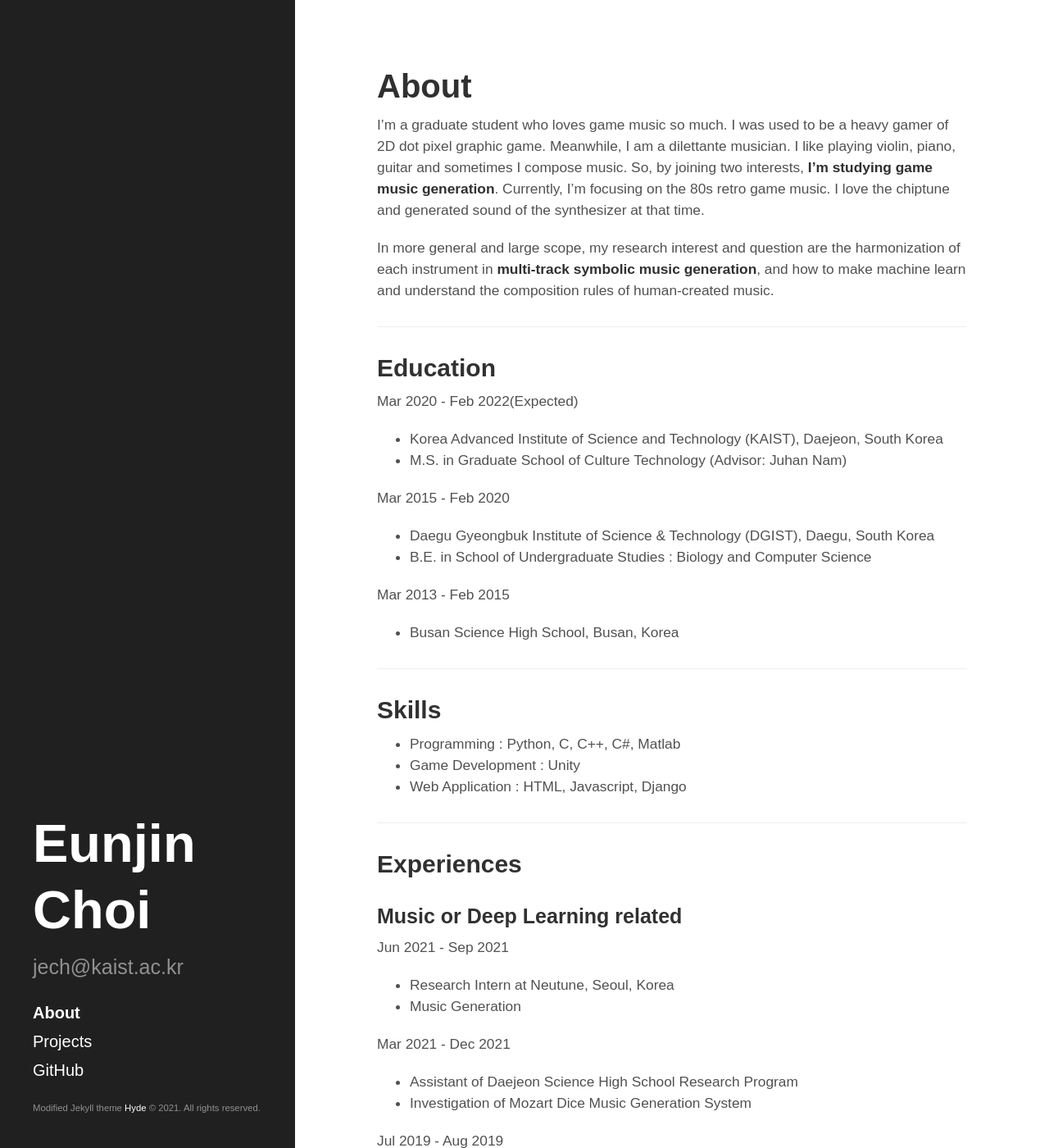
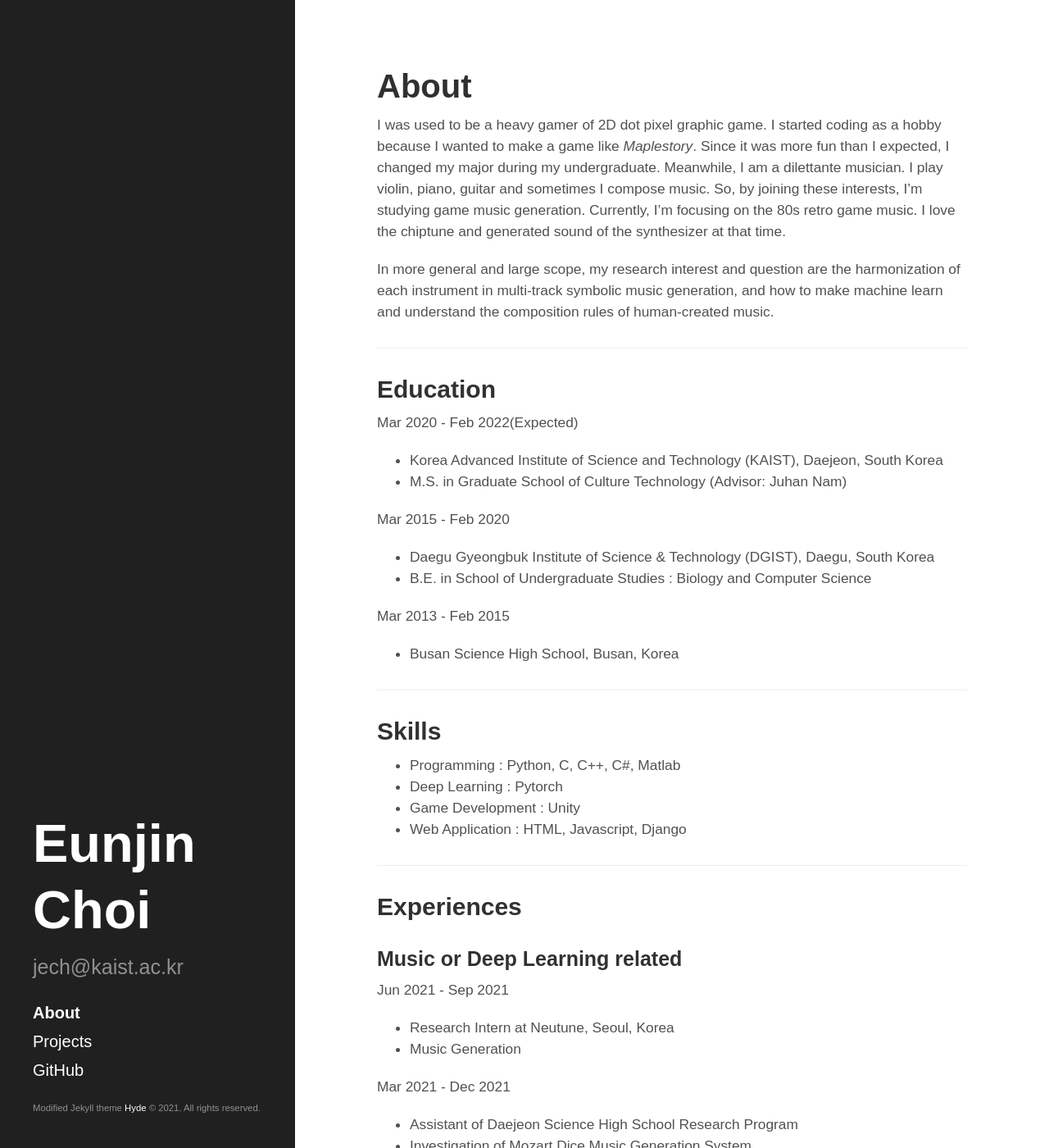
Before and after one commit to jech2/jech2.github.io, a Jekyll site: the page built from index.md, in a window 1280 px wide and 1400 px high. Shown: the whole window at 82% size. Built offline with Jekyll 4.4.1, drawn with Linux system fonts in a browser that asks for light colours; the list of posts is cut into pages by our own code.

Commit message:
update introduction

```diff
--- a/_config.yml
+++ b/_config.yml
@@ -9,8 +9,8 @@ permalink:        pretty
 title:            Eunjin Choi
 tagline:
 description:      'jech@kaist.ac.kr'
-url:              http://jech2.github.io
-baseurl:          /
+url:              http://jech2.github.io/
+baseurl:          ''
 
 author:
   name:           'Eunjin Choi'
--- a/index.md
+++ b/index.md
@@ -7,9 +7,9 @@ title: About
   Hey there! This page is included as an example. Feel free to customize it for your own use upon downloading. Carry on!
 </p> -->
 
-I’m a graduate student who loves game music so much. I was used to be a heavy gamer of 2D dot pixel graphic game. Meanwhile, I am a dilettante musician. I like playing violin, piano, guitar and sometimes I compose music. So, by joining two interests, **I'm studying game music generation**. Currently, I'm focusing on the 80s retro game music. I love the chiptune and generated sound of the synthesizer at that time.
+I was used to be a heavy gamer of 2D dot pixel graphic game. I started coding as a hobby because I wanted to make a game like *Maplestory*. Since it was more fun than I expected, I changed my major during my undergraduate. Meanwhile, I am a dilettante musician. I play violin, piano, guitar and sometimes I compose music. So, by joining these interests, I'm studying game music generation. Currently, I'm focusing on the 80s retro game music. I love the chiptune and generated sound of the synthesizer at that time.
 
-In more general and large scope, my research interest and question are the harmonization of each instrument in **multi-track symbolic music generation**, and how to make machine learn and understand the composition rules of human-created music.
+In more general and large scope, my research interest and question are the harmonization of each instrument in multi-track symbolic music generation, and how to make machine learn and understand the composition rules of human-created music.
 
 ---
 
@@ -29,6 +29,7 @@ Mar 2013 - Feb 2015
 
 ## Skills
 * Programming : Python, C, C++, C#, Matlab
+* Deep Learning : Pytorch
 * Game Development : Unity
 * Web Application : HTML, Javascript, Django
 
```
